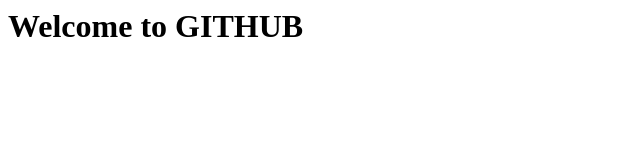
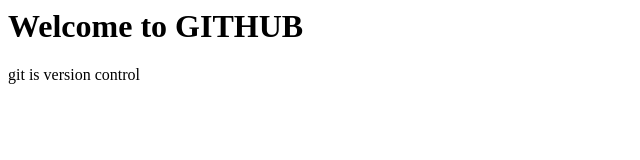
Before and after one commit to SomaSohan/myproject1, a plain HTML site: page index.html in a window 1280 px wide. Shown: the whole page, without its empty margins (0-640 px from the left). Drawn offline with Linux system fonts and the light colour scheme.

Commit message:
Update index.html in branch1

```diff
--- a/index.html
+++ b/index.html
@@ -4,5 +4,6 @@
   </head>
   <body>
     <h1>Welcome to  GITHUB</h1>
+    <p>git is version control</p>
   </body>
 </html>
```
